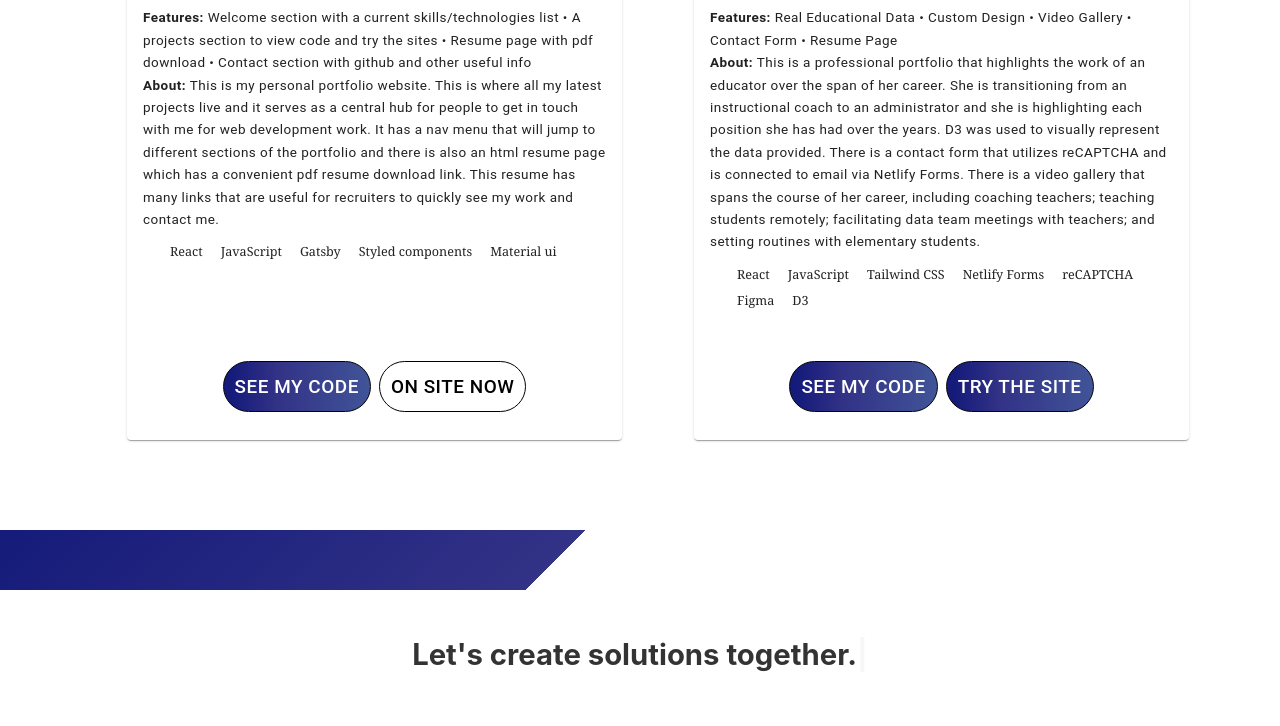
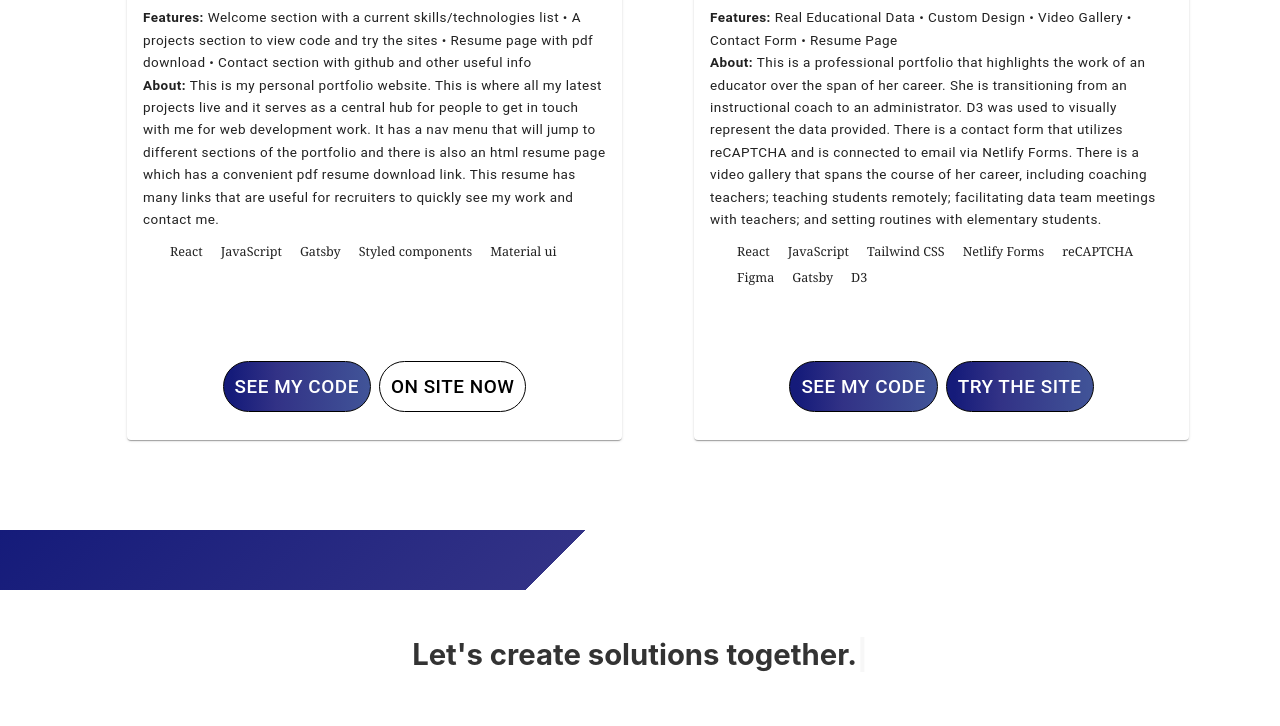
Before and after one commit to mattrbanks/professional-portfolio, a Gatsby site: page / in a window 1280 px wide. Shown: the part 4635-5361 px from the top of the page. Built offline with nearby package versions, Linux system fonts and the light colour scheme; Gatsby itself is replaced by a stand-in of ours.

Commit message:
Updated project six and the downloadable resume pdf.

```diff
--- a/src/pages/index.js
+++ b/src/pages/index.js
@@ -1812,10 +1812,9 @@ const Home = () => {
                       <span style={{ fontWeight: "bold" }}>About: </span>This is
                       a professional portfolio that highlights the work of an
                       educator over the span of her career. She is transitioning
-                      from an instructional coach to an administrator and she is
-                      highlighting each position she has had over the years. D3
-                      was used to visually represent the data provided. There is
-                      a contact form that utilizes reCAPTCHA and is connected to
+                      from an instructional coach to an administrator. D3 was
+                      used to visually represent the data provided. There is a
+                      contact form that utilizes reCAPTCHA and is connected to
                       email via Netlify Forms. There is a video gallery that
                       spans the course of her career, including coaching
                       teachers; teaching students remotely; facilitating data
@@ -1851,7 +1850,7 @@ const Home = () => {
                               JavaScript
                             </div>
                             <div style={{ marginRight: "0.5rem" }}>Gatsby</div>
-                            <div style={{ marginRight: "1rem" }}>Figma</div>
+                            <div style={{ marginRight: "1rem" }}>reCAPTCHA</div>
                           </div>
                           <div
                             style={{
@@ -1872,6 +1871,7 @@ const Home = () => {
                             <div style={{ marginRight: "0.5rem" }}>
                               Netlify Forms
                             </div>
+                            <div style={{ marginRight: "0.5rem" }}>Figma</div>
                             <div style={{ marginRight: "0.5rem" }}>D3</div>
                           </div>
                         </React.Fragment>
@@ -1892,6 +1892,7 @@ const Home = () => {
                           </div>
                           <div style={{ display: "flex", fontSize: "0.7rem" }}>
                             <div style={{ marginRight: "1rem" }}>Figma</div>
+                            <div style={{ marginRight: "1rem" }}>Gatsby</div>
                             <div style={{ marginRight: "1rem" }}>D3</div>
                           </div>
                         </React.Fragment>
--- a/src/pages/resume.js
+++ b/src/pages/resume.js
@@ -1,7 +1,7 @@
 import React from "react"
 import SEO from "../components/seo"
 import "../components/layout.css"
-import downloadFile from "../../resume/matthew-banks-resume-5-04-2021.pdf"
+import downloadFile from "../../resume/matthew-banks-resume-5-11-2021.pdf"
 import styled from "styled-components"
 
 const Resume = () => {
```
Also changed, not shown: 2 other files.
